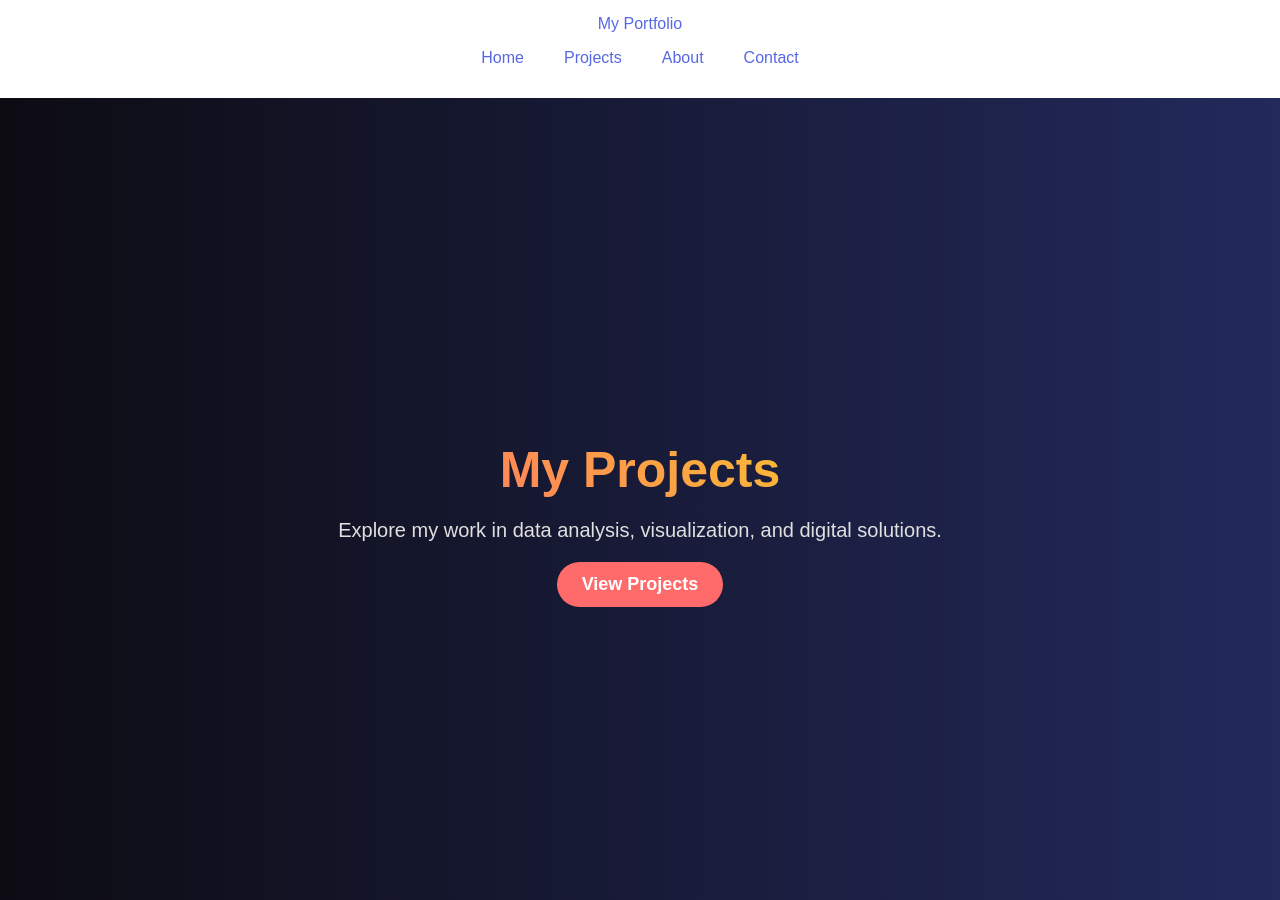
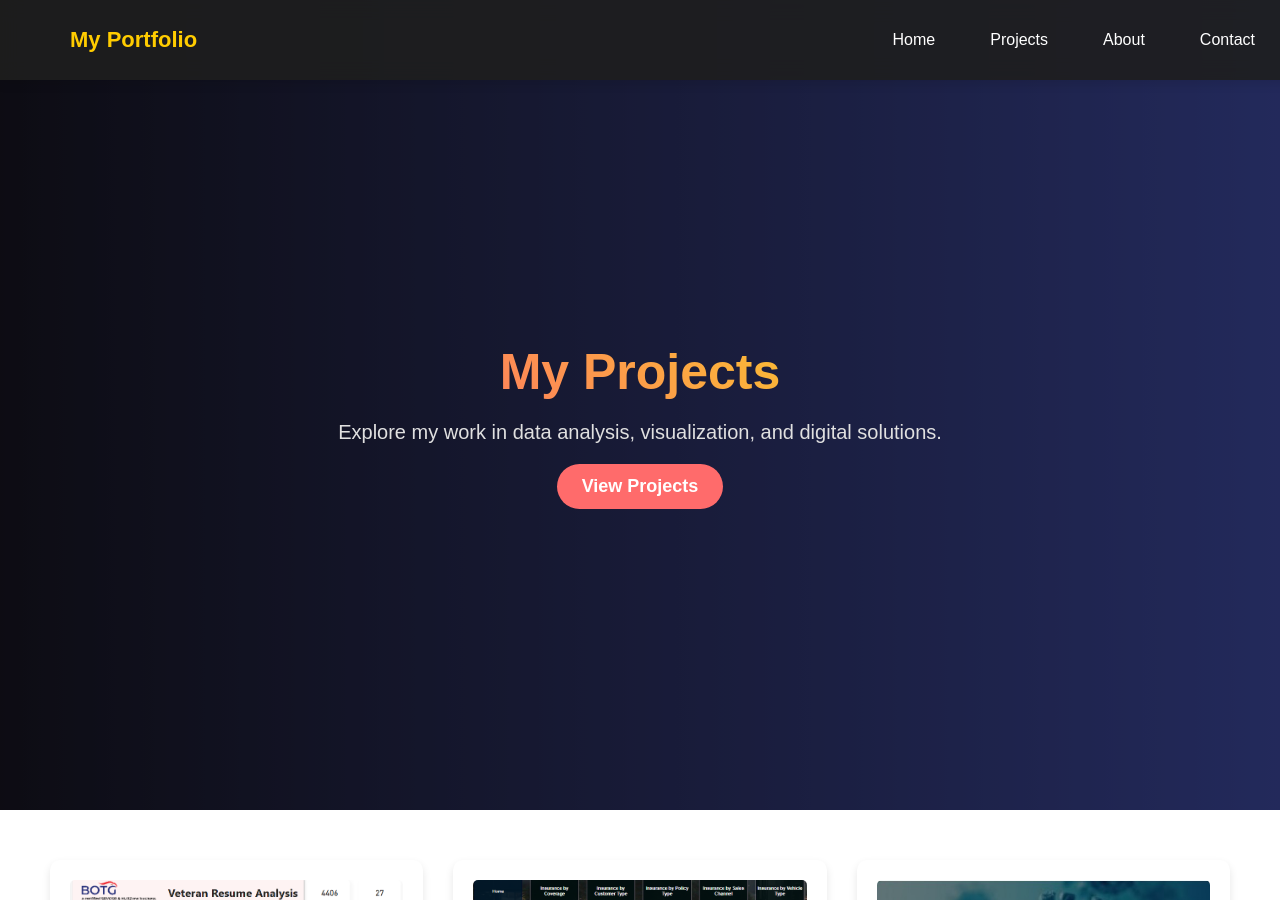
Before and after one commit to Vicmandip1/Portfolio, a Jekyll site: the page projects.html, which Jekyll copies as it is, in a window 1280 px wide and 900 px high. Built offline with Jekyll 4.4.1, drawn with Linux system fonts in a browser that asks for light colours.

Commit message:
Update project.css

```diff
--- a/assets/styles/project.css
+++ b/assets/styles/project.css
@@ -7,33 +7,156 @@
     color: #333;
 }
 
-/* Navigation Bar */
+/* Navbar Styling */
 .navbar {
-    background: #fff;
-    padding: 15px;
-    text-align: center;
-    box-shadow: 0 4px 6px rgba(0, 0, 0, 0.1);
+    position: fixed; /* Sticks to the top */
+    top: 0;
+    left: 0;
+    width: 100%;
+    background: rgba(30, 30, 30, 0.9); /* Slight transparency */
+    backdrop-filter: blur(10px); /* Frosted glass effect */
+    display: flex;
+    justify-content: center;
+    align-items: center;
+    padding: 15px 30px;
+    box-shadow: 0px 4px 10px rgba(0, 0, 0, 0.1);
+    z-index: 1000;
+    transition: 0.3s ease-in-out;
 }
 
-.navbar ul {
+/* Navigation Container */
+.nav-container {
+    width: 100%;
+    max-width: 1200px;
     display: flex;
-    justify-content: center;
-    gap: 20px;
-    padding: 0;
-    list-style: none;
+    justify-content: space-between;
+    align-items: center;
 }
 
-.navbar a {
+/* Logo Styling */
+.nav-logo {
+    color: #ffcc00;
+    font-size: 22px;
+    font-weight: bold;
     text-decoration: none;
-    padding: 10px;
-    color: #5768e5;
-    border-radius: 50%;
-    transition: 0.3s;
+    transition: 0.3s ease-in-out;
 }
 
-.navbar a:hover {
-    background-color: #5768e5;
-    color: #fff;
+.nav-logo:hover {
+    color: #ffffff;
+}
+
+/* Navigation Links */
+.nav-menu {
+    display: flex;
+    list-style: none;
+    gap: 25px;
+}
+
+/* Navigation Items */
+.nav-item {
+    position: relative;
+}
+
+/* Navigation Links */
+.nav-link {
+    color: white;
+    font-size: 16px;
+    text-decoration: none;
+    padding: 10px 15px;
+    transition: 0.3s ease-in-out;
+    position: relative;
+}
+
+/* Hover Effect */
+.nav-link:hover {
+    color: #ffcc00;
+}
+
+/* Underline Effect on Hover */
+.nav-link::after {
+    content: "";
+    display: block;
+    height: 3px;
+    width: 0%;
+    background: #ffcc00;
+    transition: width 0.3s ease-in-out;
+    position: absolute;
+    bottom: -5px;
+    left: 0;
+}
+
+.nav-link:hover::after {
+    width: 100%;
+}
+
+/* Active Link Effect */
+.nav-link.active {
+    color: #ffcc00;
+    font-weight: bold;
+}
+
+/* Sticky Navbar Effect */
+.scrolled {
+    background: rgba(30, 30, 30, 1); /* Full opaque on scroll */
+    box-shadow: 0px 4px 15px rgba(0, 0, 0, 0.3);
+}
+
+/* Hamburger Menu (For Mobile) */
+.hamburger {
+    display: none;
+    flex-direction: column;
+    cursor: pointer;
+}
+
+.hamburger span {
+    background: white;
+    width: 30px;
+    height: 3px;
+    margin: 5px;
+    transition: 0.3s ease-in-out;
+}
+
+/* Responsive Navigation */
+@media (max-width: 768px) {
+    .nav-menu {
+        display: none;
+        flex-direction: column;
+        position: absolute;
+        top: 60px;
+        right: 20px;
+        background: rgba(30, 30, 30, 0.95);
+        width: 200px;
+        border-radius: 5px;
+        text-align: right;
+        padding: 15px 0;
+        box-shadow: 0px 5px 15px rgba(0, 0, 0, 0.3);
+    }
+
+    .nav-menu.active {
+        display: flex;
+    }
+
+    .nav-item {
+        padding: 10px 20px;
+    }
+
+    .hamburger {
+        display: flex;
+    }
+}
+
+/* Animate Hamburger Menu */
+.hamburger.active span:nth-child(1) {
+    transform: translateY(8px) rotate(45deg);
+}
+
+.hamburger.active span:nth-child(2) {
+    opacity: 0;
+}
+
+.hamburger.active span:nth-child(3) {
+    transform: translateY(-8px) rotate(-45deg);
 }
 
 /* Hero Section - Stunning Animated Header */
```
